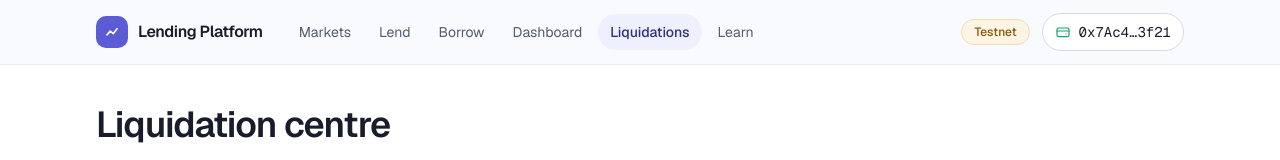
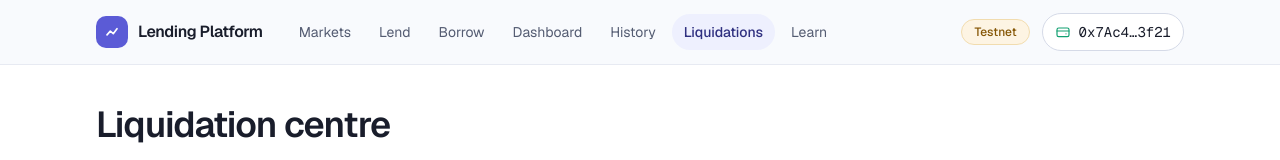
Before and after one commit to farhapartex/lending-platform, a Next.js app in the folder frontend/: page /liquidations in a window 1280 px wide. Shown: the top 160 px of the page. Built offline with nearby package versions, Linux system fonts and the light colour scheme.

Commit message:
(feat): add history to the app navigation menu

```diff
--- a/frontend/src/components/app/TopNav.tsx
+++ b/frontend/src/components/app/TopNav.tsx
@@ -16,7 +16,7 @@ import { WalletConnectButton } from "@/components/app/WalletConnectButton";
 const mobilePanelId = "app-nav-panel";
 
 const baseLinkClasses =
-  "rounded-pill px-3 py-2 text-sm transition-colors outline-none focus-visible:ring-2 focus-visible:ring-brand focus-visible:ring-offset-2 focus-visible:ring-offset-canvas";
+  "whitespace-nowrap rounded-pill px-3 py-2 text-sm transition-colors outline-none focus-visible:ring-2 focus-visible:ring-brand focus-visible:ring-offset-2 focus-visible:ring-offset-canvas";
 
 const inactiveLinkClasses = "text-ink-soft hover:bg-surface-muted hover:text-ink";
 
@@ -32,7 +32,7 @@ export function TopNav() {
     <header className="sticky top-0 z-40 border-b border-line bg-canvas/90 backdrop-blur-md">
       <Container className="flex h-16 items-center justify-between gap-4">
         <div className="flex items-center gap-6">
-          <Logo />
+          <Logo labelClassName="lg:hidden xl:inline" />
           <nav aria-label="Main" className="hidden items-center gap-1 lg:flex">
             {appNavLinks.map((link) => (
               <Link
--- a/frontend/src/components/ui/Logo.tsx
+++ b/frontend/src/components/ui/Logo.tsx
@@ -4,9 +4,10 @@ import { cn } from "@/lib/cn";
 
 type LogoProps = {
   className?: string;
+  labelClassName?: string;
 };
 
-export function Logo({ className }: LogoProps) {
+export function Logo({ className, labelClassName }: LogoProps) {
   return (
     <Link
       href={AppRoute.Home}
@@ -20,7 +21,7 @@ export function Logo({ className }: LogoProps) {
           <path d="M6 15.5l4-4.5 3.5 3 4.5-6" stroke="currentColor" strokeWidth="2" strokeLinecap="round" strokeLinejoin="round" />
         </svg>
       </span>
-      <span className="text-base font-semibold tracking-tight text-ink">Lending Platform</span>
+      <span className={cn("text-base font-semibold tracking-tight text-ink", labelClassName)}>Lending Platform</span>
     </Link>
   );
 }
--- a/frontend/src/content/navigation.ts
+++ b/frontend/src/content/navigation.ts
@@ -45,6 +45,7 @@ export const appNavLinks: AppNavLink[] = [
   { key: AppNavLinkKey.Lend, label: "Lend", href: AppRoute.Lend },
   { key: AppNavLinkKey.Borrow, label: "Borrow", href: AppRoute.Borrow },
   { key: AppNavLinkKey.Dashboard, label: "Dashboard", href: AppRoute.Dashboard },
+  { key: AppNavLinkKey.History, label: "History", href: AppRoute.History },
   { key: AppNavLinkKey.Liquidations, label: "Liquidations", href: AppRoute.Liquidations },
   { key: AppNavLinkKey.Learn, label: "Learn", href: AppRoute.Learn },
 ];
--- a/frontend/src/lib/enums.ts
+++ b/frontend/src/lib/enums.ts
@@ -224,6 +224,7 @@ export enum AppNavLinkKey {
   Lend = "lend",
   Borrow = "borrow",
   Dashboard = "dashboard",
+  History = "history",
   Liquidations = "liquidations",
   Learn = "learn",
 }
```
